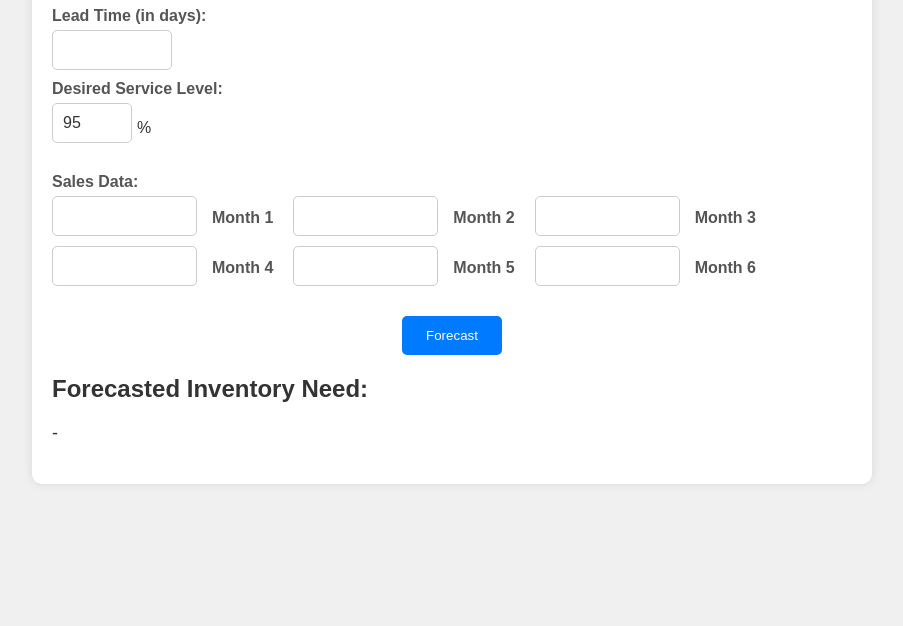
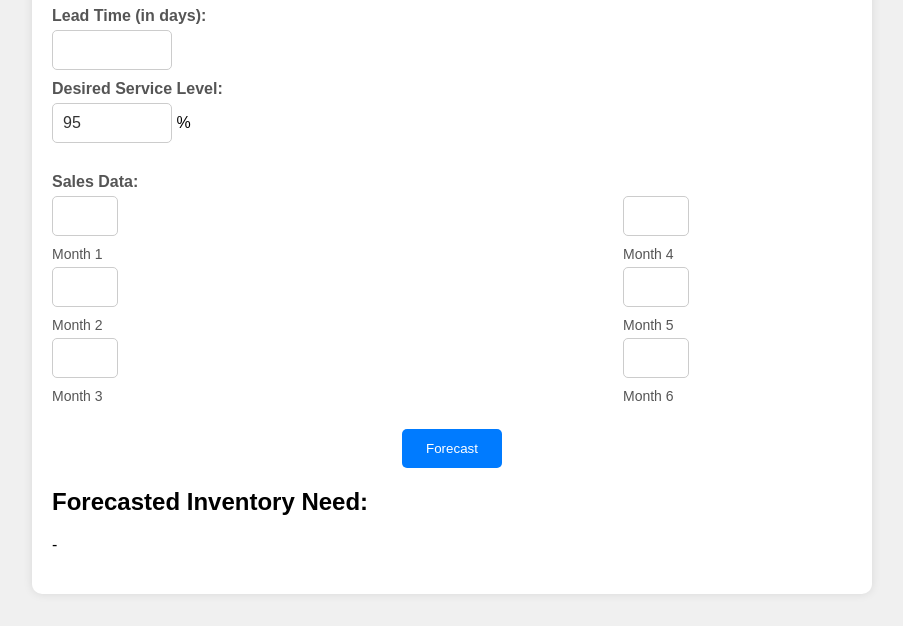
Before and after one commit to SADFACE-AI/Forecast, a plain HTML site: page index.html in a window 1280 px wide. Shown: the part 174-800 px from the top of the page, without its empty margins (188-1091 px from the left). Drawn offline with Linux system fonts and the light colour scheme.

Commit message:
Update index.html

```diff
--- a/index.html
+++ b/index.html
@@ -63,73 +63,40 @@
       background-color: #0056b3;
     }
 
-    .sales-input {
-      margin-bottom: 20px;
-    }
-
     .months {
       display: flex;
-      align-items: center;
-      flex-wrap: wrap; /* Allow items to wrap to the next line */
+      flex-wrap: wrap;
+      justify-content: space-between;
     }
 
     .months input[type="number"] {
-      width: calc(20% - 15px); /* Adjusted width and margin */
-      margin-right: 15px;
-      margin-bottom: 10px; /* Added margin bottom to create space between rows */
+      width: calc(33.33% - 10px);
+      margin-bottom: 10px;
       padding: 10px;
       border: 1px solid #cccccc;
       border-radius: 5px;
       font-size: 16px;
       color: #333333;
-      box-sizing: border-box; /* Include padding in width calculation */
+      box-sizing: border-box;
     }
 
     .months label {
-      margin-right: 20px;
+      width: 100%;
+      margin-bottom: 5px;
+      font-weight: normal;
       color: #555555;
+      font-size: 14px;
     }
 
-    .service-level-input {
-      display: flex;
-      align-items: center;
+    @media screen and (max-width: 600px) {
+      .months input[type="number"] {
+        width: calc(50% - 10px);
+      }
     }
 
-    .service-level-input input[type="number"] {
-      width: 80px;
-      margin-right: 5px;
-    }
-
-    .service-level-input span {
-      font-size: 16px;
-      color: #333333;
-    }
-
-    .output-section {
-      margin-top: 20px;
-    }
-
-    .output-section h2 {
-      color: #333333;
-    }
-
-    .output-section p {
-      margin-top: 10px;
-      font-size: 18px;
-      color: #333333;
-    }
-
-    .output-section p span {
-      font-weight: bold;
-    }
-
-    .output-section span {
-      font-size: smaller;
-    }
-
-    @media screen and (max-width: 768px) {
+    @media screen and (max-width: 400px) {
       .months input[type="number"] {
-        width: calc(33.33% - 10px); /* Adjust width for smaller screens */
+        width: calc(100% - 10px);
       }
     }
   </style>
@@ -143,20 +110,22 @@
       <label for="leadTime">Lead Time (in days):</label>
       <input type="number" id="leadTime" min="0">
       <label for="serviceLevel">Desired Service Level:</label>
-      <div class="service-level-input">
       <input type="number" id="serviceLevel" min="0" max="100" step="1" value="95"> <!-- Adjusted to display percentage -->
       <span>%</span> <!-- Added to indicate percentage -->
-      </div>
     </div>
     <div class="sales-input">
       <label for="sales">Sales Data:</label>
       <div class="months">
+        <div>
           <input type="number" id="sale1" min="0"><label for="sale1">Month 1</label>
           <input type="number" id="sale2" min="0"><label for="sale2">Month 2</label>
           <input type="number" id="sale3" min="0"><label for="sale3">Month 3</label>
+        </div>
+        <div>
           <input type="number" id="sale4" min="0"><label for="sale4">Month 4</label>
           <input type="number" id="sale5" min="0"><label for="sale5">Month 5</label>
           <input type="number" id="sale6" min="0"><label for="sale6">Month 6</label> <!-- Added input field for Month 6 -->
+        </div>
       </div>
     </div>
     <button onclick="forecast()">Forecast</button>
```
Lines whose indentation alone changed are shown as unchanged.
